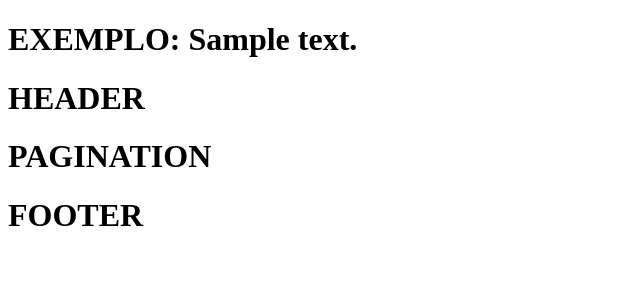
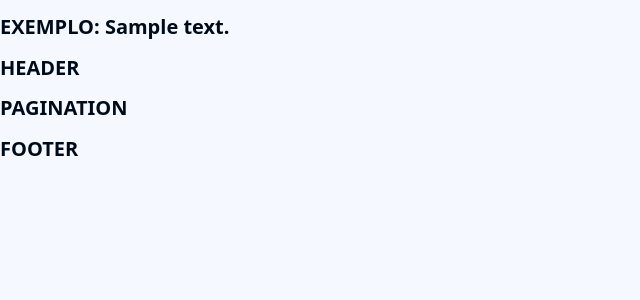
Before and after one commit to davidtanaka/projeto-blog-django-23, a Django app: template djangoapp/blog/templates/blog/base.html in a window 1280 px wide. Shown: the top 300 px of the page, without its empty margins (0-640 px from the left). Run offline with Django 4.2, Linux system fonts and the light colour scheme; the template is opened without the code that fills it: most values are stand-ins (such as "Sample title", 1, 10 or a date in 2020).

Commit message:
Iniciando nosso CSS + Reset de CSS

```diff
--- /dev/null
+++ b/djangoapp/blog/static/blog/css/remedy.css
@@ -0,0 +1,233 @@
+/* @docs
+label: Core Remedies
+version: 0.1.0-beta.2
+
+note: |
+  These remedies are recommended
+  as a starter for any project.
+
+category: file
+*/
+
+
+/* @docs
+label: Box Sizing
+
+note: |
+  Use border-box by default, globally.
+
+category: global
+*/
+*, ::before, ::after { box-sizing: border-box; }
+
+
+/* @docs
+label: Line Sizing
+
+note: |
+  Consistent line-spacing,
+  even when inline elements have different line-heights.
+
+links:
+  - https://drafts.csswg.org/css-inline-3/#line-sizing-property
+
+category: global
+*/
+html { line-sizing: normal; }
+
+
+/* @docs
+label: Body Margins
+
+note: |
+  Remove the tiny space around the edge of the page.
+
+category: global
+*/
+body { margin: 0; }
+
+
+/* @docs
+label: Hidden Attribute
+
+note: |
+  Maintain `hidden` behaviour when overriding `display` values.
+
+  category: global
+*/
+[hidden] { display: none; }
+
+
+/* @docs
+label: Heading Sizes
+
+note: |
+  Switch to rem units for headings
+
+category: typography
+*/
+h1 { font-size: 2rem; }
+h2 { font-size: 1.5rem; }
+h3 { font-size: 1.17rem; }
+h4 { font-size: 1.00rem; }
+h5 { font-size: 0.83rem; }
+h6 { font-size: 0.67rem; }
+
+
+/* @docs
+label: H1 Margins
+
+note: |
+  Keep h1 margins consistent, even when nested.
+
+category: typography
+*/
+h1 { margin: 0.67em 0; }
+
+
+/* @docs
+label: Pre Wrapping
+
+note: |
+  Overflow by default is bad...
+
+category: typography
+*/
+pre { white-space: pre-wrap; }
+
+
+/* @docs
+label: Horizontal Rule
+
+note: |
+  1. Solid, thin horizontal rules
+  2. Remove Firefox `color: gray`
+  3. Remove default `1px` height, and common `overflow: hidden`
+
+category: typography
+*/
+hr {
+  border-style: solid;
+  border-width: 1px 0 0;
+  color: inherit;
+  height: 0;
+  overflow: visible;
+}
+
+
+/* @docs
+label: Responsive Embeds
+
+note: |
+  1. Block display is usually what we want
+  2. The `vertical-align` removes strange space-below in case authors overwrite the display value
+  3. Responsive by default
+  4. Audio without `[controls]` remains hidden by default
+
+category: embedded elements
+*/
+img, svg, video, canvas, audio, iframe, embed, object {
+  display: block;
+  vertical-align: middle; /* eslint-disable-line */
+  max-width: 100%;
+}
+audio:not([controls]) { display:none; }
+
+
+/* @docs
+label: Responsive Images
+
+note: |
+  These new elements display inline by default,
+  but that's not the expected behavior for either one.
+  This can interfere with proper layout and aspect-ratio handling.
+
+  1. Remove the unnecessary wrapping `picture`, while maintaining contents
+  2. Source elements have nothing to display, so we hide them entirely
+
+category: embedded elements
+*/
+picture { display: contents; }
+source { display: none; }
+
+
+/* @docs
+label: Aspect Ratios
+
+note: |
+  Maintain intrinsic aspect ratios when `max-width` is applied.
+  `iframe`, `embed`, and `object` are also embedded,
+  but have no intrinsic ratio,
+  so their `height` needs to be set explicitly.
+
+category: embedded elements
+*/
+img, svg, video, canvas {
+  height: auto;
+}
+
+
+/* @docs
+label: Audio Width
+
+note: |
+  There is no good reason elements default to 300px,
+  and audio files are unlikely to come with a width attribute.
+
+category: embedded elements
+*/
+audio { width: 100%; }
+
+/* @docs
+label: Image Borders
+
+note: |
+  Remove the border on images inside links in IE 10 and earlier.
+
+category: legacy browsers
+*/
+img { border-style: none; }
+
+
+/* @docs
+label: SVG Overflow
+
+note: |
+  Hide the overflow in IE 10 and earlier.
+
+category: legacy browsers
+*/
+svg { overflow: hidden; }
+
+
+/* @docs
+label: HTML5 Elements
+
+note: |
+  Default block display on HTML5 elements.
+  For oldIE to apply this styling one needs to add some JS as well (i.e. `document.createElement("main")`)
+
+links:
+  - https://www.sitepoint.com/html5-older-browsers-and-the-shiv/
+
+category: legacy browsers
+*/
+article, aside, details, figcaption, figure, footer, header, hgroup, main, nav, section {
+  display: block;
+}
+
+
+/* @docs
+label: Checkbox & Radio Inputs
+
+note: |
+  1. Add the correct box sizing in IE 10
+  2. Remove the padding in IE 10
+
+category: legacy browsers
+*/
+[type='checkbox'],
+[type='radio'] {
+  box-sizing: border-box;
+  padding: 0;
+}
--- a/djangoapp/blog/static/blog/css/style.css
+++ b/djangoapp/blog/static/blog/css/style.css
@@ -1,3 +1,16 @@
-body{
-    background-color: white;
+:root {
+    --clr-white: 213 100% 98%;
+    --clr-black: 213 100% 5%;
+    --clr-primary: 213 100% 50%;
 }
+
+html {
+    font-size: 62.5%;
+}
+
+body {
+  background-color: hsl(var(--clr-white));
+  color: hsl(var(--clr-black));
+  font-size: 1.6rem;
+  font-family: system-ui, -apple-system, BlinkMacSystemFont, 'Segoe UI', Roboto, Oxygen, Ubuntu, Cantarell, 'Open Sans', 'Helvetica Neue', sans-serif;
+}
--- a/djangoapp/blog/templates/blog/partials/_head.html
+++ b/djangoapp/blog/templates/blog/partials/_head.html
@@ -3,6 +3,7 @@
 <meta charset="UTF-8">
   <meta http-equiv="X-UA-Compatible" content="IE=edge">
   <meta name="viewport" content="width=device-width, initial-scale=1.0">
+  <link rel="stylesheet" href="{% static "blog/css/remedy.css" %}">
   <link rel="stylesheet" href="{% static "blog/css/style.css" %}">
 
   {% if site_setup.favicon %}
```
Also changed, not shown: djangoapp/site_setup/migrations/0006_alter_sitesetup_favicon.py (added).
